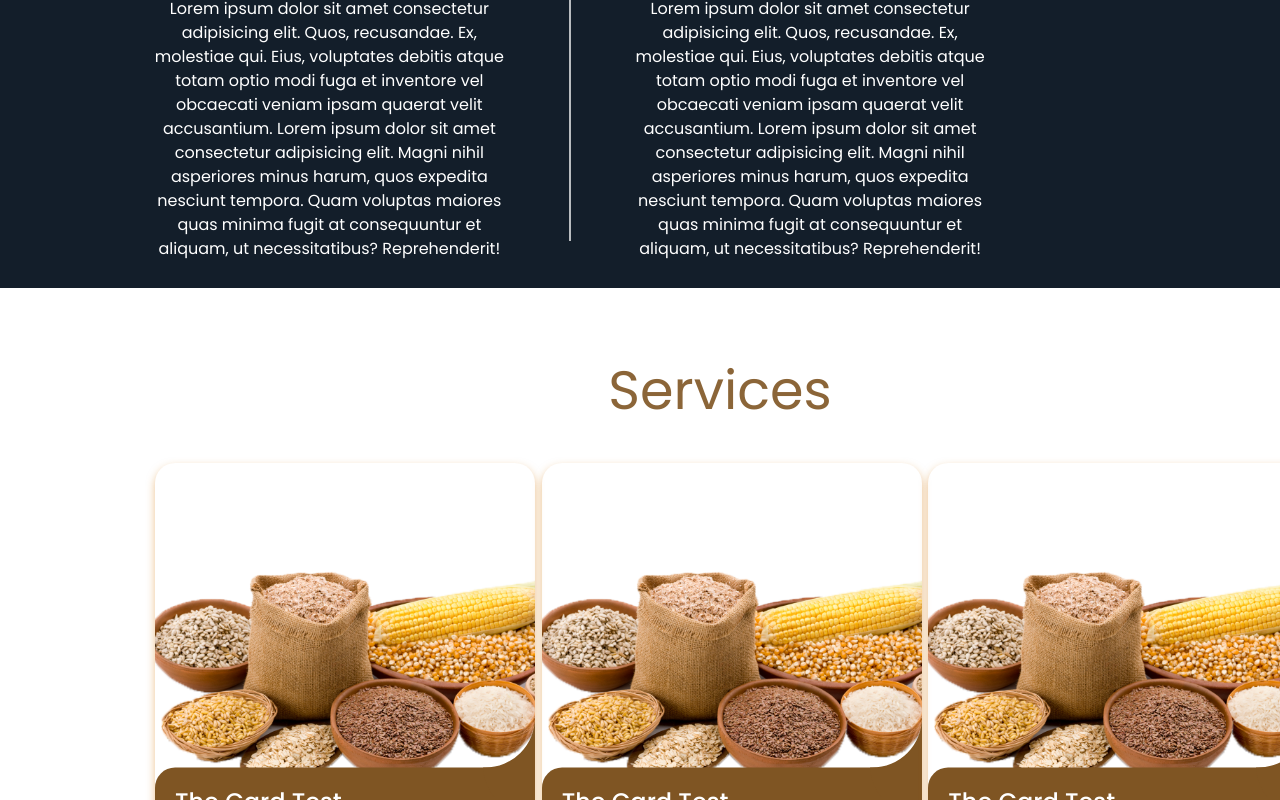
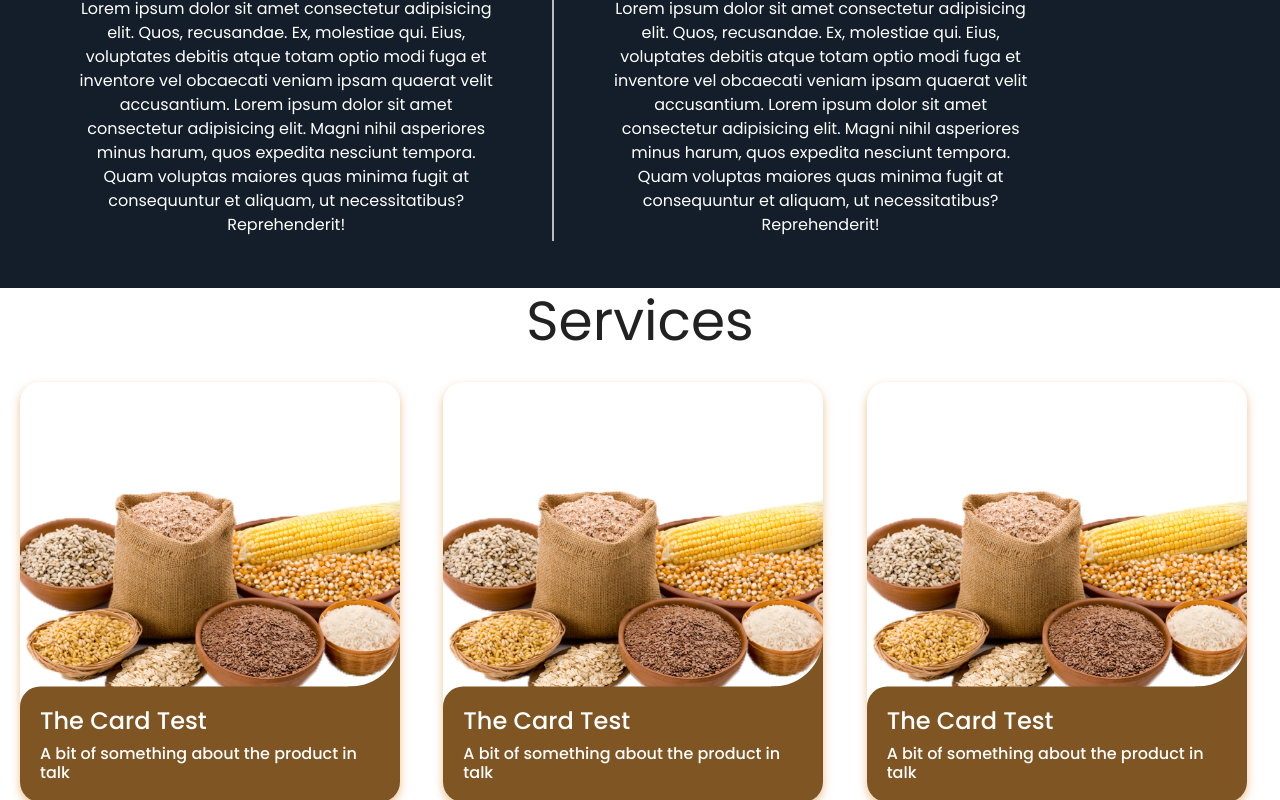
Before and after one commit to Hanan467/DAK-Trading-Landing, a React (Create React App) app: page / in a window 1280 px wide. Shown: the part 2000-2800 px from the top of the page. Built offline with nearby package versions, Linux system fonts and the light colour scheme.

Commit message:
finished the service section responsivenes

```diff
--- a/package.json
+++ b/package.json
@@ -6,6 +6,7 @@
     "@testing-library/jest-dom": "^5.17.0",
     "@testing-library/react": "^13.4.0",
     "@testing-library/user-event": "^13.5.0",
+    "boostrap": "^2.0.0",
     "bootstrap": "^5.3.3",
     "postcss": "^8.4.31",
     "react": "^18.2.0",
--- a/src/App.css
+++ b/src/App.css
@@ -39,7 +39,7 @@
   box-sizing: border-box;
   margin: 0 auto;
   padding: 20px 20px;
-  max-width: 1140px;
+  max-width: 1280px;
   /* background-color: red; */
   display: flex;
   max-height: 100%;
@@ -526,30 +526,31 @@ h1{
 
 
 /* Services */
-.Service_Container{
-  height: 1500px;
-  /* background-color: red; */
+
+
+@media (max-width: 1190px) {
+  .card-container {
+    width: calc(100% - (10px * 1.5));
+  }
+
+  /* .export_services .col-lg-4 {
+    flex: 0 0 50%;
+    max-width: 50%;
+  } */
 }
-.Service_Container .Content_Holder {
-  margin:50px;
-  margin-left: 150px;
-  justify-content: center;
+
+@media (max-width: 800px) {
+
+  .export_services .col-lg-4 {
+    max-width: 100%;
+    display: flex;
+    align-items: center;
+    justify-content: center;
+  }
+}
+
+@media (max-width: 768px){
 
 }
-.Content_Holder h1{
-  font-size: 54px;
-  opacity: 90%;
-  color: #7F5523;
-  margin-bottom: 40px;
-
-
-  /* Change the font style for the the above and bottom */
-}
-.export_services{
-  display: flex;
-  /* flex-direction: column; */
-}
-
-
 
 /* End of Services */
--- a/src/App.js
+++ b/src/App.js
@@ -23,6 +23,7 @@ function App() {
       <Service />
 
 
+
       <Contact />
       <ContactForm />
     </div>
--- a/src/Cards.css
+++ b/src/Cards.css
@@ -43,3 +43,29 @@
 .card_content:hover{
     transform: translateY(0);
 }
+
+
+/* here Instade decrease the size When it reaches max-width of 1190 and let the bootstrap take care of 3 in a row situation*/
+
+@media (max-width: 1190px){
+    .card_container{
+        height: 360px;
+        width: 320px;
+    }
+}
+@media (max-width:990px){
+    .card_container{
+        height: 420px;
+        width: 380px;
+    }
+}
+@media (max-width: 420px) {
+
+    .card_container {
+        height: 380px;
+        width: 340px;
+    }
+
+    /* Add more css to make it more responsive */
+
+  }
--- a/src/Contact.js
+++ b/src/Contact.js
@@ -7,6 +7,7 @@ import linkedinLogo from './assets/images/icons8-linkedin-50 (1).png';
 function Contact(){
     return(
         <div className='contact-container'>
+            <div className='Content_Holder'>
                 <div className='row container-row'>
                     <div className='card2 col-md-12 col-lg-1 mb-3 mb-lg-0'>
                         <div className='socials'>
@@ -40,6 +41,8 @@ function Contact(){
                 </div>
             </div>
             </div>
+
+        </div>
     );
 }
 
--- a/src/Service.js
+++ b/src/Service.js
@@ -5,43 +5,39 @@ import imageCard1 from './assets/images/grains2.png'
 
 function Service(){
     return(
-        <div className="Service_Container">
-            <div className=" row Content_Holder">
-                <h1 className="">Services</h1>
-                <div className="row listofServices">
-                    <div className="row export_services">
-                        <div className='col-lg-4  container-fluid'>
+        <div class="Service_Container">
+            <h1>Services</h1>
+            <div class="Content_Holder">
+                <div class="export_services row justify-content-center">
+                    <div class="col-lg-4 col-md-6 mb-4">
                         <Cards cardTitle={"The Card Test"}
-                            cardSmallDescription={"a bit of something about the product in talk"}
-                            cardDescription={"writing a half lorem jus tto dipict the long description needed for this component to function properly"}
+                            cardSmallDescription={"A bit of something about the product in talk"}
+                            cardDescription={"Writing a half Lorem ipsum just to depict the long description needed for this component to function properly"}
                             image={imageCard1} />
                     </div>
-                        <div className='col-lg-4 container-fluid'>
+                    <div class="col-lg-4 col-md-6 mb-4">
                         <Cards cardTitle={"The Card Test"}
-                            cardSmallDescription={"a bit of something about the product in talk"}
-                            cardDescription={"writing a half lorem jus tto dipict the long description needed for this component to function properly"}
+                            cardSmallDescription={"A bit of something about the product in talk"}
+                            cardDescription={"Writing a half Lorem ipsum just to depict the long description needed for this component to function properly"}
                             image={imageCard1}/>
                     </div>
-                        <div className='col-lg-4 container-fluid'>
+                    <div class="col-lg-4 col-md-6 mb-4">
                         <Cards cardTitle={"The Card Test"}
-                            cardSmallDescription={"a bit of something about the product in talk"}
-                            cardDescription={"writing a half lorem jus tto dipict the long description needed for this component to function properly"}
+                            cardSmallDescription={"A bit of something about the product in talk"}
+                            cardDescription={"Writing a half Lorem ipsum just to depict the long description needed for this component to function properly"}
                             image={imageCard1}/>
                     </div>
-                        <div class="row  mt-5" style={{marginLeft:'100px', marginTop:'80px'}}>
-                            <div className='col-lg-4  container-fluid'>
+                    <div class="col-lg-4 col-md-6 mb-4">
                         <Cards cardTitle={"The Card Test"}
-                                cardSmallDescription={"a bit of something about the product in talk"}
-                                cardDescription={"writing a half lorem jus tto dipict the long description needed for this component to function properly"}
+                            cardSmallDescription={"A bit of something about the product in talk"}
+                            cardDescription={"Writing a half Lorem ipsum just to depict the long description needed for this component to function properly"}
                             image={imageCard1}/>
                     </div>
-                            <div className='col-lg-4  container-fluid'>
+                    <div class="col-lg-4 col-md-6 mb-4">
                         <Cards cardTitle={"The Card Test"}
-                                cardSmallDescription={"a bit of something about the product in talk"}
-                                cardDescription={"writing a half lorem jus tto dipict the long description needed for this component to function properly"}
+                            cardSmallDescription={"A bit of something about the product in talk"}
+                            cardDescription={"Writing a half Lorem ipsum just to depict the long description needed for this component to function properly"}
                             image={imageCard1}/>
-                            </div>
-                        </div>
                     </div>
                 </div>
             </div>
```
Also changed, not shown: 1 other file (tests, documents, lock files or other folders). Lines whose indentation alone changed are shown as unchanged.
